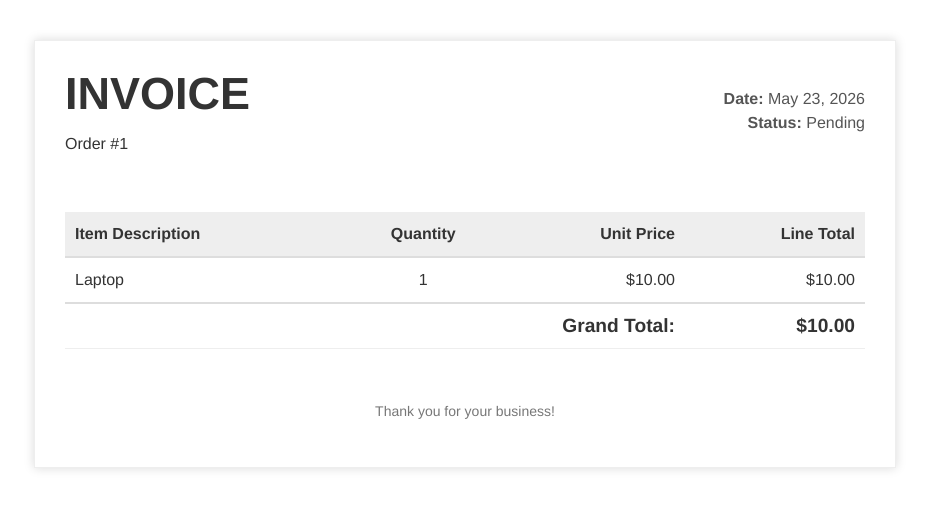
After one commit to sufian-sani/a-django, a Django app: page /pos/orders/1/invoice/ in a window 1280 px wide. The commit adds this page. Shown: the top 509 px of the page, without its empty margins (175-1104 px from the left). Run offline with Django 5.2, Linux system fonts and the light colour scheme; data comes from the database, SQL or seed files in the repository; both versions use the stored data as it was after the commit; parts of the project's set-up code (start-up, migrations or seed data) failed here and were passed over.

Commit message:
feat: add printable invoice generation and display for completed orders

```diff
--- /dev/null
+++ b/pos/templates/pos/invoice.html
@@ -0,0 +1,143 @@
+<!DOCTYPE html>
+<html lang="en">
+<head>
+    <meta charset="UTF-8">
+    <meta name="viewport" content="width=device-width, initial-scale=1.0">
+    <title>Invoice #{{ order.id }}</title>
+    <style>
+        body {
+            font-family: 'Helvetica Neue', Helvetica, Arial, sans-serif;
+            color: #333;
+            background: #fff;
+            margin: 0;
+            padding: 40px;
+        }
+
+        .invoice-box {
+            max-width: 800px;
+            margin: auto;
+            padding: 30px;
+            border: 1px solid #eee;
+            box-shadow: 0 0 10px rgba(0, 0, 0, 0.15);
+            font-size: 16px;
+            line-height: 24px;
+        }
+
+        .header {
+            display: flex;
+            justify-content: space-between;
+            align-items: flex-start;
+            margin-bottom: 40px;
+        }
+
+        .header-title {
+            font-size: 45px;
+            line-height: 45px;
+            color: #333;
+            margin: 0;
+            text-transform: uppercase;
+        }
+
+        .header-details {
+            text-align: right;
+            color: #555;
+        }
+
+        table {
+            width: 100%;
+            line-height: inherit;
+            text-align: left;
+            border-collapse: collapse;
+        }
+
+        table th {
+            padding: 10px;
+            background: #eee;
+            border-bottom: 2px solid #ddd;
+            font-weight: bold;
+        }
+
+        table td {
+            padding: 10px;
+            border-bottom: 1px solid #eee;
+        }
+
+        table th.right, table td.right {
+            text-align: right;
+        }
+
+        table th.center, table td.center {
+            text-align: center;
+        }
+
+        .total-row td {
+            border-top: 2px solid #ddd;
+            font-weight: bold;
+            font-size: 1.2em;
+        }
+
+        .footer {
+            margin-top: 50px;
+            text-align: center;
+            color: #777;
+            font-size: 14px;
+        }
+
+        @media print {
+            body { padding: 0; }
+            .invoice-box {
+                box-shadow: none;
+                border: none;
+                margin: 0;
+                padding: 0;
+                max-width: 100%;
+            }
+        }
+    </style>
+</head>
+<body onload="window.print()">
+
+    <div class="invoice-box">
+        <div class="header">
+            <div>
+                <h1 class="header-title">INVOICE</h1>
+                <p>Order #{{ order.id }}</p>
+            </div>
+            <div class="header-details">
+                <p><strong>Date:</strong> {{ order.created_at|date:"F j, Y" }}<br>
+                <strong>Status:</strong> {{ order.status }}</p>
+            </div>
+        </div>
+
+        <table>
+            <thead>
+                <tr>
+                    <th>Item Description</th>
+                    <th class="center">Quantity</th>
+                    <th class="right">Unit Price</th>
+                    <th class="right">Line Total</th>
+                </tr>
+            </thead>
+            <tbody>
+                {% for item in items %}
+                <tr>
+                    <td>{{ item.product.name }}</td>
+                    <td class="center">{{ item.quantity }}</td>
+                    <td class="right">${{ item.price_at_time_of_order }}</td>
+                    <td class="right">${{ item.subtotal|floatformat:2 }}</td>
+                </tr>
+                {% endfor %}
+                <tr class="total-row">
+                    <td colspan="3" class="right">Grand Total:</td>
+                    <td class="right">${{ order_total|floatformat:2 }}</td>
+                </tr>
+            </tbody>
+        </table>
+
+        <div class="footer">
+            <p>Thank you for your business!</p>
+        </div>
+    </div>
+
+</body>
+</html>
--- a/pos/urls.py
+++ b/pos/urls.py
@@ -7,4 +7,5 @@ urlpatterns = [
     path('orders/', views.order_list, name='order_list'),
     path('orders/<int:order_id>/', views.order_detail, name='order_detail'),
     path('orders/<int:order_id>/complete/', views.mark_order_completed, name='mark_order_completed'),
+    path('orders/<int:order_id>/invoice/', views.order_invoice, name='order_invoice'),
 ]
--- a/pos/views/__init__.py
+++ b/pos/views/__init__.py
@@ -4,4 +4,4 @@ from django.http import JsonResponse
 def index(request):
     return JsonResponse({"message": "Welcome to the POS API"})
 
-from .order_views import create_order, order_list, order_detail, mark_order_completed
+from .order_views import create_order, order_list, order_detail, mark_order_completed, order_invoice
--- a/pos/views/order_views.py
+++ b/pos/views/order_views.py
@@ -42,6 +42,22 @@ def mark_order_completed(request, order_id):
         order.save()
         return JsonResponse({"message": "Order marked as completed", "status": order.status})
     return JsonResponse({"error": "Method not allowed"}, status=405)
+
+def order_invoice(request, order_id):
+    order = get_object_or_404(Order, id=order_id)
+    items = order.items.select_related('product').all()
+
+    order_total = 0
+    for item in items:
+        item.subtotal = item.quantity * item.price_at_time_of_order
+        order_total += item.subtotal
+
+    context = {
+        'order': order,
+        'items': items,
+        'order_total': order_total
+    }
+    return render(request, 'pos/invoice.html', context)
 
 @ensure_csrf_cookie
 def create_order(request):
```
Also changed, not shown: pos/templates/pos/order_detail.html (+38 -5 lines), db.sqlite3.
